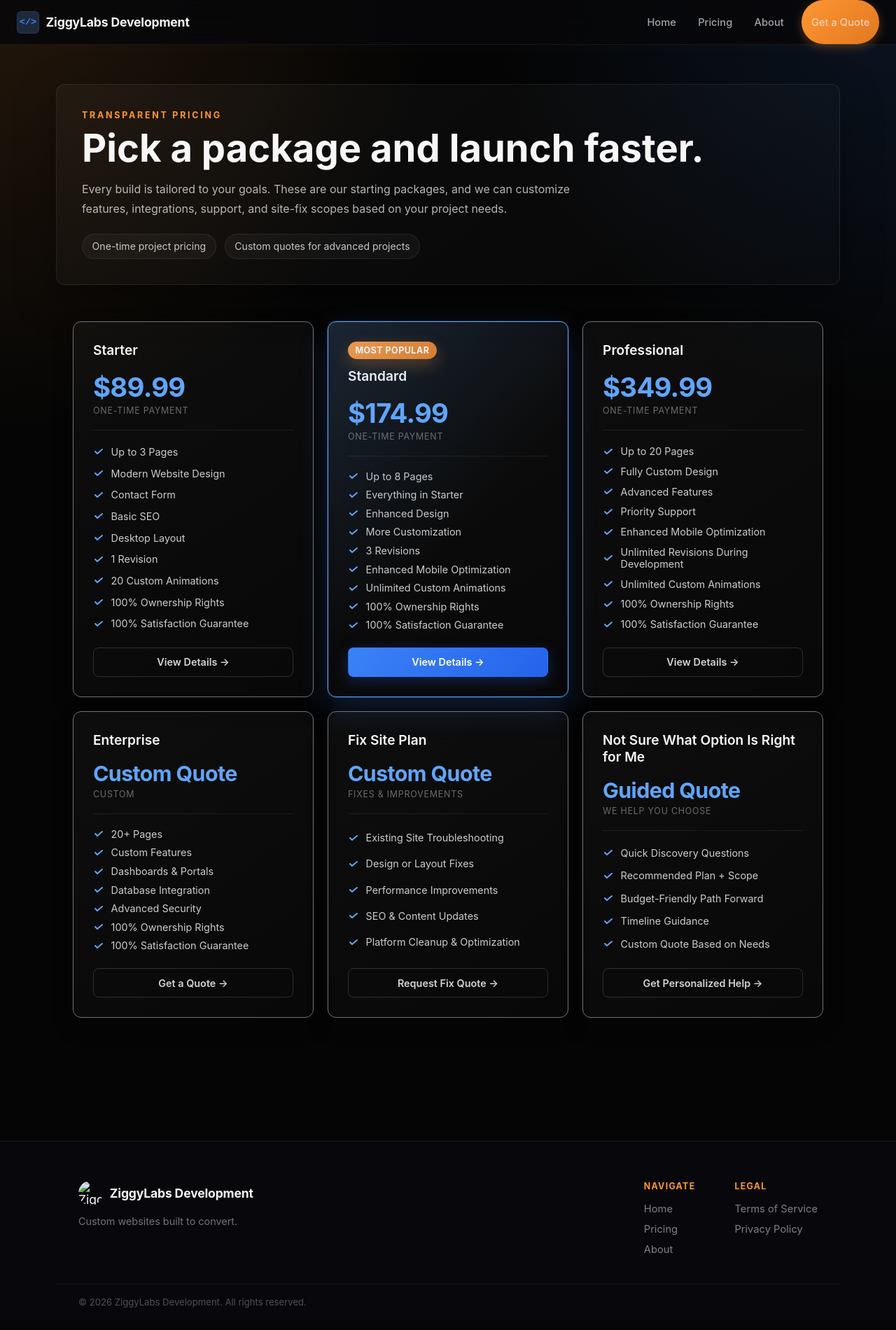
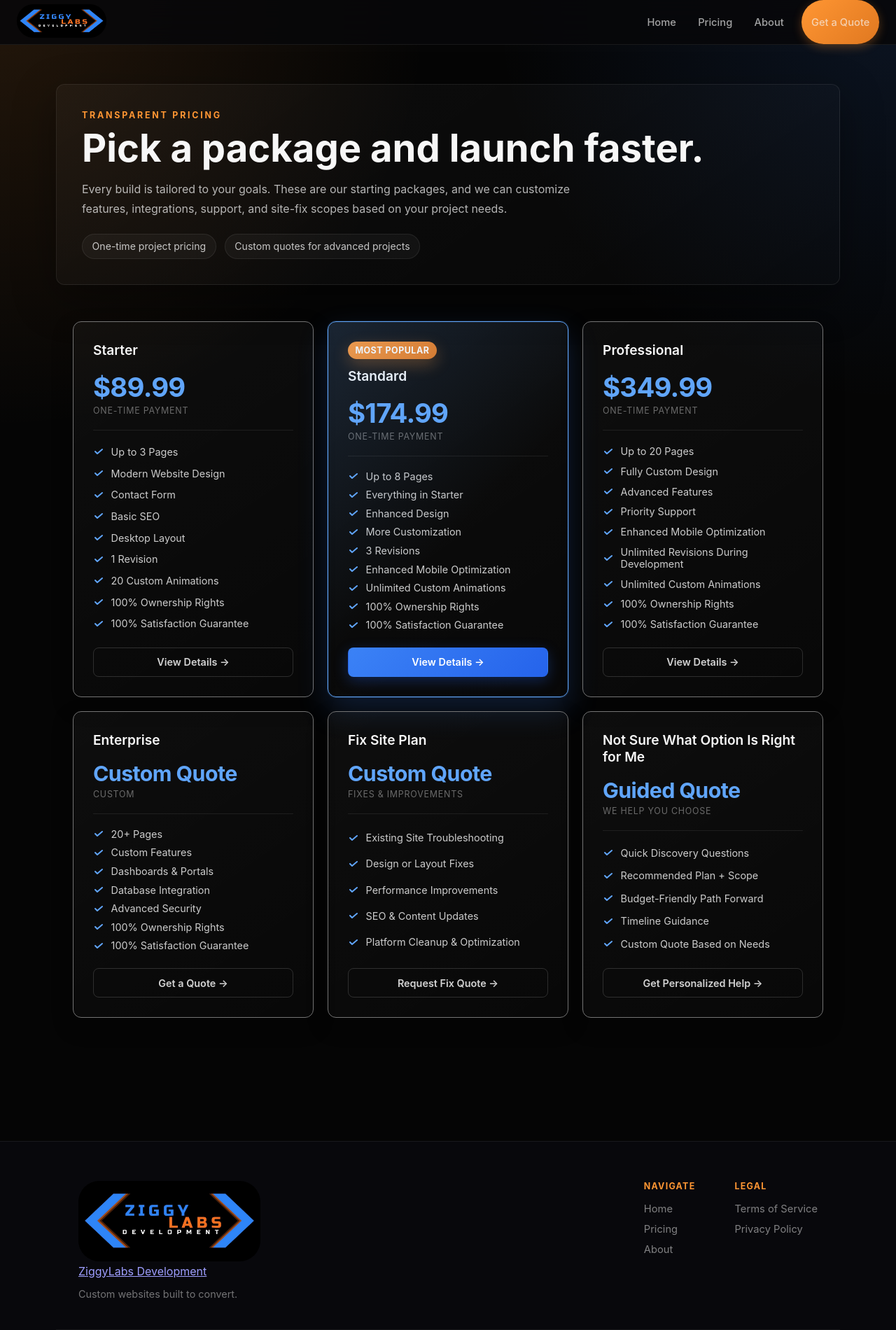
Before and after one commit to ZiggyLabsDev/ZiggyLabs-Homepage, a website: page public_html/pages/pricing.html in a window 1280 px wide. Shown: the top 1900 px of the page at 70% size. Drawn offline with Linux system fonts and the light colour scheme; files whose address does not match are found by name.

Commit message:
idk what but its code

```diff
--- a/public_html/pages/pricing.html
+++ b/public_html/pages/pricing.html
@@ -7,20 +7,22 @@
     <meta name="description" content="Explore ZiggyLabs Development website pricing packages, from starter builds to fully custom enterprise projects." />
     <meta name="robots" content="index, follow" />
     <meta name="theme-color" content="#050505" />
+    <link rel="icon" type="image/jpeg" href="/assets/favicon.jpeg" />
     <link rel="canonical" href="https://ziggylabs.dev/pricing" />
     <link rel="stylesheet" href="../style.css?v=9999" />
 </head>
+<script async src="https://www.googletagmanager.com/gtag/js?id=G-L1DDGPGRH3"></script>
+<script>
+  window.dataLayer = window.dataLayer || [];
+  function gtag(){dataLayer.push(arguments);}
+  gtag('js', new Date());
+
+  gtag('config', 'G-L1DDGPGRH3');
+</script>
 <body>
     <header class="topbar" aria-label="Site navigation">
         <a class="brand" href="/" aria-label="Go to homepage">
-            <div class="logo-wrapper">
-                <!-- The live image: starts hidden via CSS and fades in only when your sister delivers the file -->
-                <img src="assets/logo.jpeg" alt="ZiggyLabs Development logo" onerror="this.style.display='none'; this.nextElementSibling.style.display='flex';">
-
-                <!-- The pure developer text/glyph backup that displays automatically if the file isn't there -->
-                <div class="logo-fallback" aria-hidden="true">&lt;/&gt;</div>
-            </div>
-            <span class="brand-name">ZiggyLabs Development</span>
+            <img src="../assets/lg-logo.jpeg" style="height: 3rem; width: 8rem; border-radius: 30px;" alt="ZiggyLabs Delelopment">
         </a>
 
         <button class="nav-toggle" id="nav-toggle" type="button" aria-label="Toggle navigation" aria-controls="nav-menu" aria-expanded="false">
@@ -34,7 +36,7 @@
                 <li><a href="/pricing">Pricing</a></li>
                 <li><a href="/about">About</a></li>
                 <li class="nav-cta">
-                    <a href="#plans" class="nav-contact-btn">Get a Quote</a>
+                    <a href="/pricing" class="nav-contact-btn">Get a Quote</a>
                 </li>
             </ul>
         </nav>
@@ -181,7 +183,7 @@
         <div class="footer-inner">
             <div class="footer-brand">
                 <a class="brand" href="/" aria-label="Go to homepage">
-                    <img src="../Assets/logo.jpeg" alt="ZiggyLabs Development logo" />
+                    <img src="../assets/lg-logo.jpeg" alt="ZiggyLabs Development logo" style="border-radius: 30px;">
                     <span class="brand-name">ZiggyLabs Development</span>
                 </a>
                 <p class="footer-tagline">Custom websites built to convert.</p>
@@ -207,7 +209,7 @@
         </div>
 
         <div class="footer-bottom">
-            <p>&copy; <span id="footer-year"></span> ZiggyLabs Development. All rights reserved.</p>
+            <p>&copy; <span id="footer-year"></span> ZiggyLabs Development. All rights reserved.<a style="color: #00000000;" href="/admin" target="_blank">Admin</a></p>
         </div>
     </footer>
 
@@ -216,5 +218,6 @@
     <script src="../scripts/script.js"></script>
     <script src="../scripts/modal-script.js?v=4"></script>
     <script src="../scripts/plan-modal-injector.js?v=4"></script>
+    <script>document.getElementById('footer-year').textContent = new Date().getFullYear();</script>
 </body>
 </html>
--- a/public_html/style.css
+++ b/public_html/style.css
@@ -353,67 +353,7 @@ canvas {
 .dev-banner a:hover {
     text-decoration: underline;
 }
-.brand {
-    display: flex;
-    align-items: center;
-    justify-content: flex-start;
-    gap: 0.6rem;
-    color: var(--main-text-color);
-    text-decoration: none;
-    font-size: 1.1rem;
-    z-index: 51;
-    flex-shrink: 0;
-    transition: opacity 0.2s ease;
-}
-.brand:hover {
-    opacity: 0.85;
-}
-.brand img {
-    border-radius: 50%;
-    width: 2.2rem;
-    height: 2.2rem;
-    object-fit: cover;
-    transition: transform 0.3s ease;
-}
-.brand img:hover {
-    transform: scale(1.08);
-}
-.brand-name {
-    font-weight: 700;
-    font-size: 1.1rem;
-    letter-spacing: -0.01em;
-    color: var(--main-text-color);
-    text-decoration: none !important;
-}
-.logo-wrapper {
-    display: flex;
-    align-items: center;
-    justify-content: center;
-    width: 32px;
-    height: 32px;
-}
-
-.logo-wrapper img {
-    width: 100%;
-    height: 100%;
-    object-fit: cover;
-    border-radius: 6px;
-}
-
-.logo-fallback {
-    display: none; /* Controlled automatically by the HTML onerror script */
-    align-items: center;
-    justify-content: center;
-    width: 100%;
-    height: 100%;
-    background-color: var(--accent-color-dim, #1e293b); /* Clean dark background */
-    color: var(--accent-color, #3b82f6); /* Your vibrant brand blue */
-    font-family: monospace;
-    font-weight: 800;
-    font-size: 0.85rem;
-    border-radius: 6px;
-    border: 1px solid rgba(59, 130, 246, 0.2);
-}
+
 
 .topbar nav {
     height: 100%;
@@ -1857,7 +1797,7 @@ body.nav-open {
 .footer-bottom p {
     margin: 0;
     font-size: 0.82rem;
-    color: rgba(247, 247, 247, 0.3);
+    color: rgba(247, 247, 247, 0.598);
 }
 
 /* Legal pages */
```
Also changed, not shown: public_html/index.html (+11 -9 lines), public_html/pages/about.html (+13 -10 lines), public_html/pages/admin-bugs.html (+1 -0 lines), public_html/pages/admin-client.html (+1 -0 lines), public_html/pages/admin-login.html (+1 -0 lines), public_html/pages/admin.html (+1 -0 lines), public_html/pages/privacy-policy.html (+13 -9 lines), public_html/pages/terms-of-service.html (+13 -9 lines), public_html/support/client/index.html (+1 -0 lines), public_html/support/index.html (+1 -0 lines), public_html/assets/favicon.jpeg (added), public_html/assets/lg-logo.jpeg (added), 2 other files.
